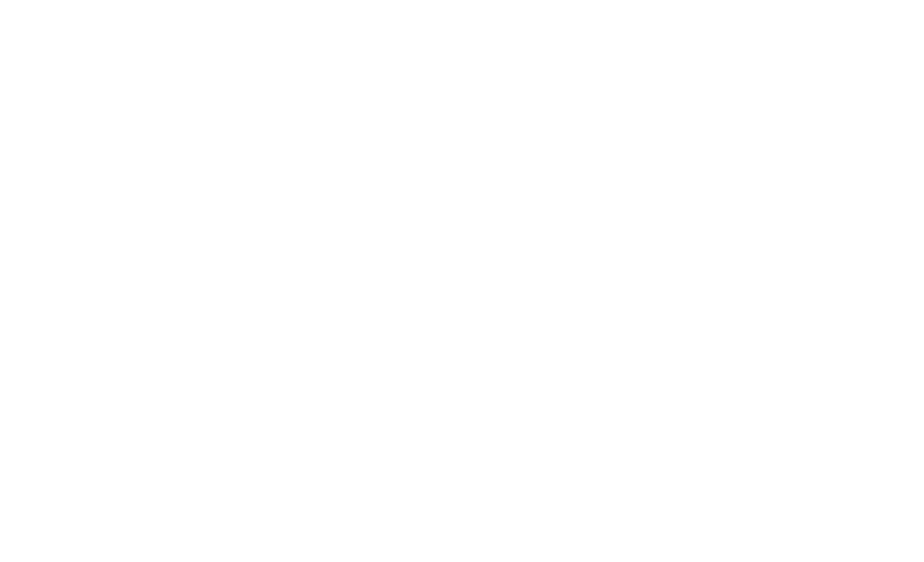
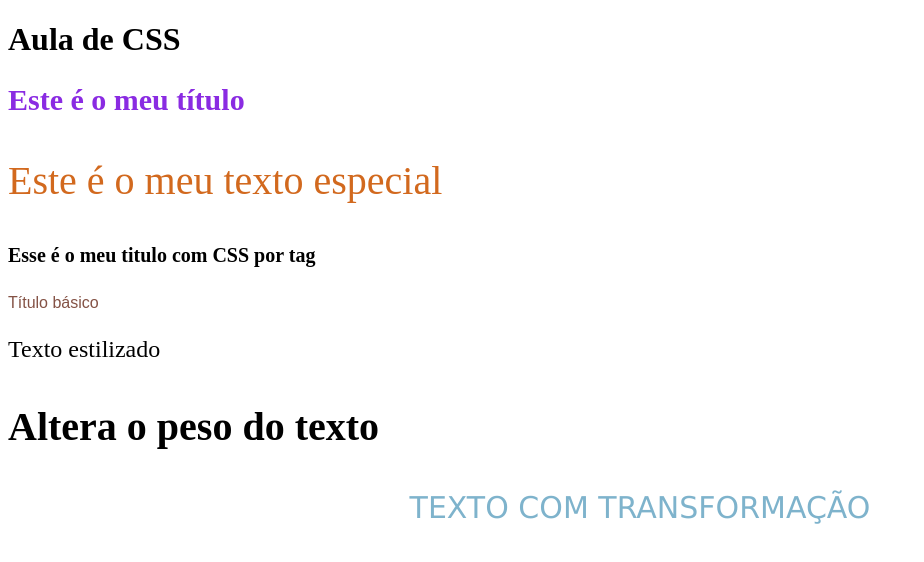
Before and after one commit to robsonSpindola/primeiro_projeto_css_git, a plain HTML site: page index.html in a window 1280 px wide. Shown: the whole page, without its empty margins (0-924 px from the left). Drawn offline with Linux system fonts and the light colour scheme.

Commit message:
alteração do codigo

```diff
--- a/index.html
+++ b/index.html
@@ -9,6 +9,17 @@
     <title>Document</title>
   </head>
   <body>
-    <h1></h1>
+    <h1>Aula de CSS</h1>
+    <div>
+      <h2 class="titulo">Este é o meu título</h2>
+      <p id="paragrafo-especial">Este é o meu texto especial</p>
+      <h4>Esse é o meu titulo com CSS por tag</h4>
+    </div>
+
+    <!-- PROPRIDADES DE TEXTO -->
+    <p class="basic-text">Título básico</p>
+    <p class="styled-text">Texto estilizado</p>
+    <p class="weighty-text">Altera o peso do texto</p>
+    <p class="fancy-text">texto com transformação</p>
   </body>
 </html>
--- a/styles.css
+++ b/styles.css
@@ -1 +1,61 @@
 /* INICIO DO ARQUIVO CSS */
+/* CTRL + ; INSERE OS COMENTARIOS NO CSS */
+/* Seletores básicos */
+/*
+    seletor de id => # => ESPECIFICIDADE 3
+     - mais especifico, ganha da class e da tag
+
+    seletor de class => . => ESPECIFICIDADE 2
+     - ganha da tag
+
+    seletor de tag => tag => ESPECIFICIDADE 1
+     - class e id ganham da tag
+
+ */
+
+/*
+  classe = seletor mais especifico para muitos elementos
+
+  id = seletor especifico para UM elemento (apenas um elemento por ID)
+
+ */
+
+/* por tag */
+h4 {
+  font-size: 20px;
+}
+
+/* por classe */
+.titulo {
+  color: blueviolet;
+  font-size: 30px;
+}
+
+/* por id */
+#paragrafo-especial {
+  font-size: 40px;
+  color: chocolate;
+}
+
+.basic-text {
+  font-family: Arial, Helvetica, sans-serif;
+  color: #845245;
+}
+
+.styled-text {
+  font-family: "Times New Roman", Times, serif;
+  font-size: 24px;
+}
+
+.weighty-text {
+  font-weight: bold;
+  font-size: 40px;
+}
+
+.fancy-text {
+  font-family: Verdana, Geneva, Tahoma, sans-serif;
+  font-size: 30px;
+  color: #7eb3cc;
+  text-align: center;
+  text-transform: uppercase;
+}
```
